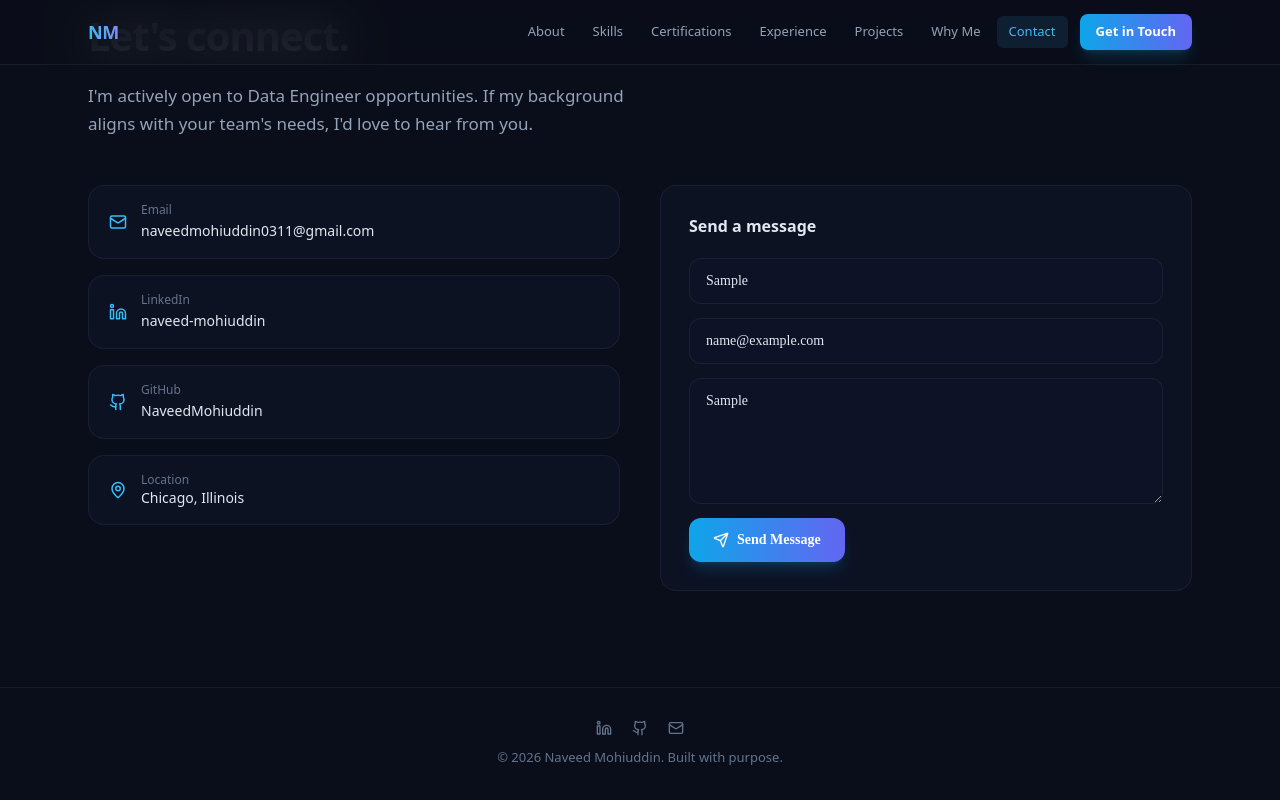
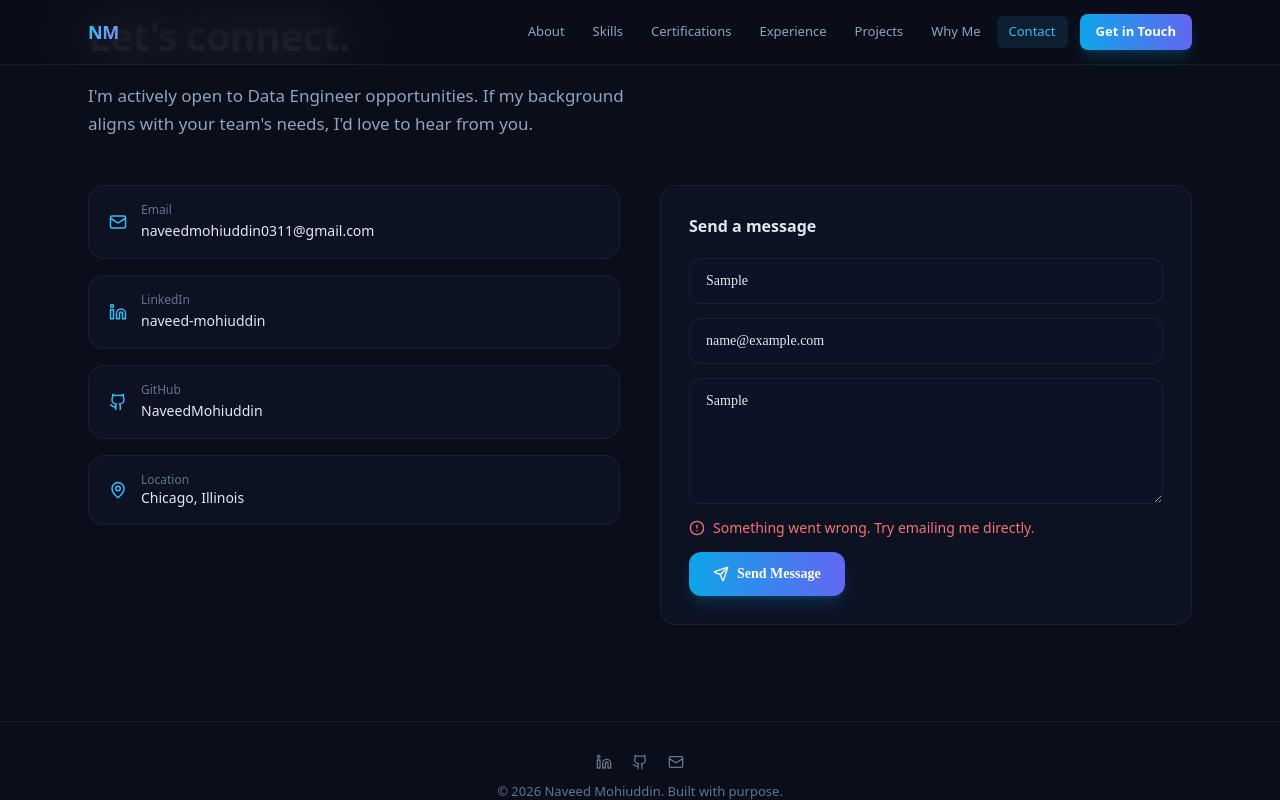
Before and after one commit to NaveedMohiuddin/naveed-portfolio, a Next.js app: page / in a window 1280 px wide. Both pictures are taken after typing "Sample", "name@example.com", "Sample" into the empty fields and a click on the button "Send Message". Shown: the part 6120-6920 px from the top of the page. Built offline with nearby package versions, Linux system fonts and the light colour scheme.

Commit message:
form-updated

```diff
--- a/src/components/Contact.tsx
+++ b/src/components/Contact.tsx
@@ -1,6 +1,7 @@
 "use client";
 
-import { Mail, Linkedin, Github, MapPin, Send } from "lucide-react";
+import { useState } from "react";
+import { Mail, Linkedin, Github, MapPin, Send, CheckCircle2, AlertCircle } from "lucide-react";
 import { PERSONAL } from "@/data/portfolio-data";
 import FadeIn from "./FadeIn";
 
@@ -11,7 +12,37 @@ const LINKS = [
   { icon: <MapPin size={18} />, label: "Location", value: PERSONAL.location, href: null },
 ];
 
+// ← Replace with your Formspree form ID (e.g. "xABcDeFg")
+const FORMSPREE_ID = "xaqlarjd";
+
 export default function Contact() {
+  const [status, setStatus] = useState<"idle" | "sending" | "success" | "error">("idle");
+
+  const handleSubmit = async (e: React.FormEvent<HTMLFormElement>) => {
+    e.preventDefault();
+    setStatus("sending");
+
+    const form = e.currentTarget;
+    const data = new FormData(form);
+
+    try {
+      const res = await fetch(`https://formspree.io/f/${FORMSPREE_ID}`, {
+        method: "POST",
+        body: data,
+        headers: { Accept: "application/json" },
+      });
+
+      if (res.ok) {
+        setStatus("success");
+        form.reset();
+      } else {
+        setStatus("error");
+      }
+    } catch {
+      setStatus("error");
+    }
+  };
+
   return (
     <section id="contact" className="max-w-6xl mx-auto px-6 py-24">
       <FadeIn>
@@ -61,26 +92,53 @@ export default function Contact() {
         <FadeIn delay={0.2}>
           <div className="bg-[rgba(15,20,40,0.7)] border border-white/[0.06] rounded-2xl p-7 backdrop-blur-sm">
             <h4 className="font-semibold mb-5">Send a message</h4>
-            <div className="flex flex-col gap-3.5">
+
+            {status === "success" ? (
+              <div className="flex items-center gap-3 text-emerald-400 bg-emerald-400/10 border border-emerald-400/20 rounded-xl px-5 py-4">
+                <CheckCircle2 size={20} />
+                <span className="text-sm">Thanks! I&apos;ll get back to you soon.</span>
+              </div>
+            ) : (
+              <form onSubmit={handleSubmit} className="flex flex-col gap-3.5">
                 <input
                   type="text"
+                  name="name"
+                  required
                   placeholder="Your name"
                   className="w-full px-4 py-3 rounded-xl border border-white/[0.06] bg-[rgba(15,20,40,0.6)] text-slate-200 text-sm font-[Outfit] outline-none focus:border-accent/50 transition-colors placeholder:text-slate-500"
                 />
                 <input
                   type="email"
+                  name="email"
+                  required
                   placeholder="Your email"
                   className="w-full px-4 py-3 rounded-xl border border-white/[0.06] bg-[rgba(15,20,40,0.6)] text-slate-200 text-sm font-[Outfit] outline-none focus:border-accent/50 transition-colors placeholder:text-slate-500"
                 />
                 <textarea
+                  name="message"
+                  required
                   placeholder="Your message"
                   rows={5}
                   className="w-full px-4 py-3 rounded-xl border border-white/[0.06] bg-[rgba(15,20,40,0.6)] text-slate-200 text-sm font-[Outfit] outline-none focus:border-accent/50 transition-colors placeholder:text-slate-500 resize-y"
                 />
-              <button className="self-start inline-flex items-center gap-2 px-6 py-3 rounded-xl font-semibold text-sm bg-gradient-to-r from-sky-500 to-indigo-500 text-white shadow-lg shadow-sky-500/20 hover:shadow-sky-500/35 transition-shadow cursor-pointer border-none font-[Outfit]">
-                <Send size={16} /> Send Message
+
+                {status === "error" && (
+                  <div className="flex items-center gap-2 text-red-400 text-sm">
+                    <AlertCircle size={16} />
+                    Something went wrong. Try emailing me directly.
+                  </div>
+                )}
+
+                <button
+                  type="submit"
+                  disabled={status === "sending"}
+                  className="self-start inline-flex items-center gap-2 px-6 py-3 rounded-xl font-semibold text-sm bg-gradient-to-r from-sky-500 to-indigo-500 text-white shadow-lg shadow-sky-500/20 hover:shadow-sky-500/35 transition-shadow cursor-pointer border-none font-[Outfit] disabled:opacity-60"
+                >
+                  <Send size={16} />
+                  {status === "sending" ? "Sending..." : "Send Message"}
                 </button>
-            </div>
+              </form>
+            )}
           </div>
         </FadeIn>
       </div>
```
Also changed, not shown: 1 other file (tests, documents, lock files or other folders). Lines whose indentation alone changed are shown as unchanged.
